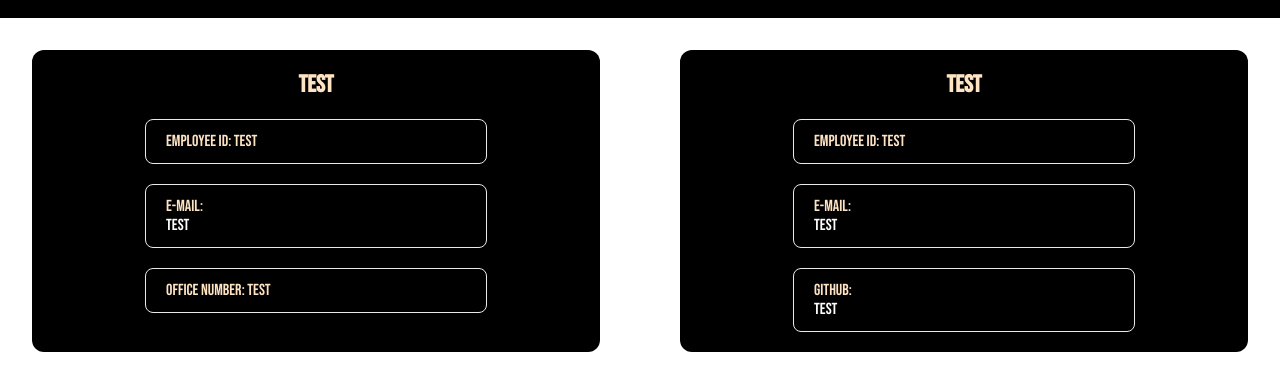
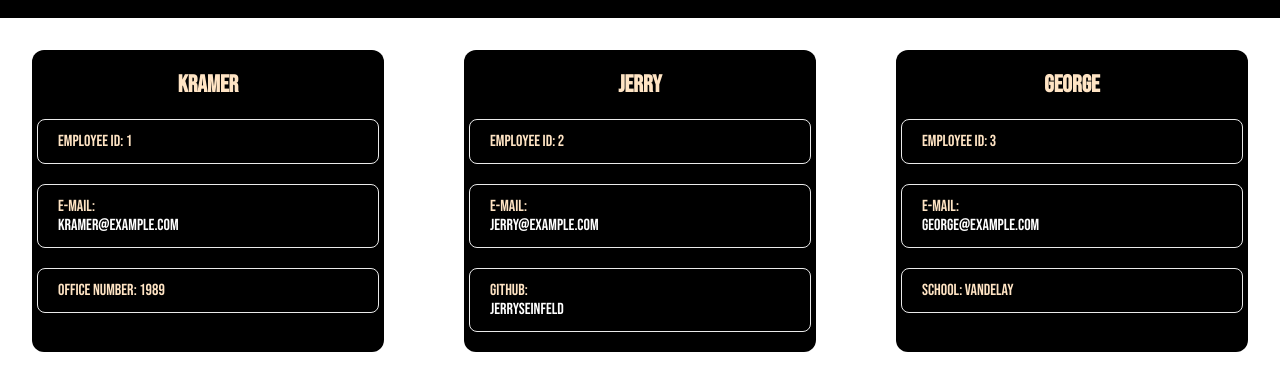
Before and after one commit to maartjeoostvogels/10-teamprofilegenerator, a website: page dist/team.html in a window 1280 px wide. Shown: the part 62-452 px from the top of the page. Drawn offline with Linux system fonts and the light colour scheme.

```diff
--- a/dist/team.html
+++ b/dist/team.html
@@ -20,18 +20,24 @@
         <div class="team">
             <div class="card">
 
-                <h2>Test</h2>
-                <p>Employee Id: test</p>
-                <p>E-mail: <a href="mailto:test">test</a></p>
-                <p>Office Number: test</p>
+                <h2>Kramer</h2>
+                <p>Employee Id: 1</p>
+                <p>E-mail: <a href="mailto:kramer@example.com">kramer@example.com</a></p>
+                <p>Office Number: 1989</p>
         </div>
             <div class="card">
-                <h2>test</h2>
-                <p>Employee Id: test</p>
-                <p>E-mail: <a href="mailto:test">test</a></p>
-                <p>Github: <a href="https://github.com/test" target="_blank">test</a></p>
+                <h2>Jerry</h2>
+                <p>Employee Id: 2</p>
+                <p>E-mail: <a href="mailto:jerry@example.com">jerry@example.com</a></p>
+                <p>Github: <a href="https://github.com/jerryseinfeld" target="_blank">jerryseinfeld</a></p>
         </div>
+            <div class="card">
 
+                <h2>George</h2>
+                <p>Employee Id: 3</p>
+                <p>E-mail: <a href="mailto:george@example.com">george@example.com</a></p>
+                <p>School: Vandelay</p>
+        </div>
         </div>
     </main>
 </body>
```
Also changed, not shown: README.md, assets/images/screenshot.png (added), 1 other file.
